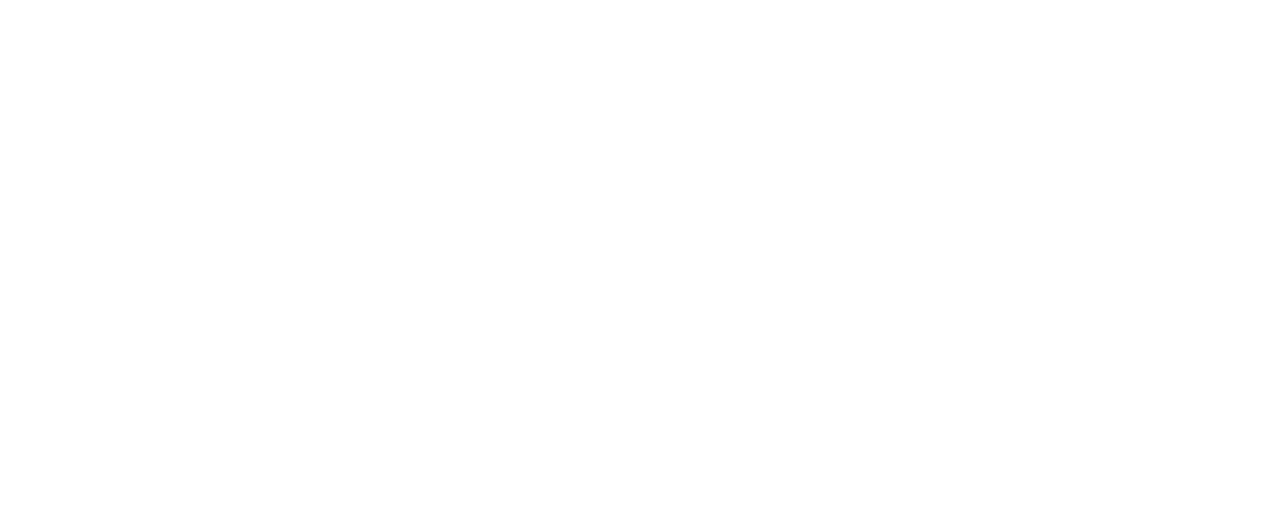
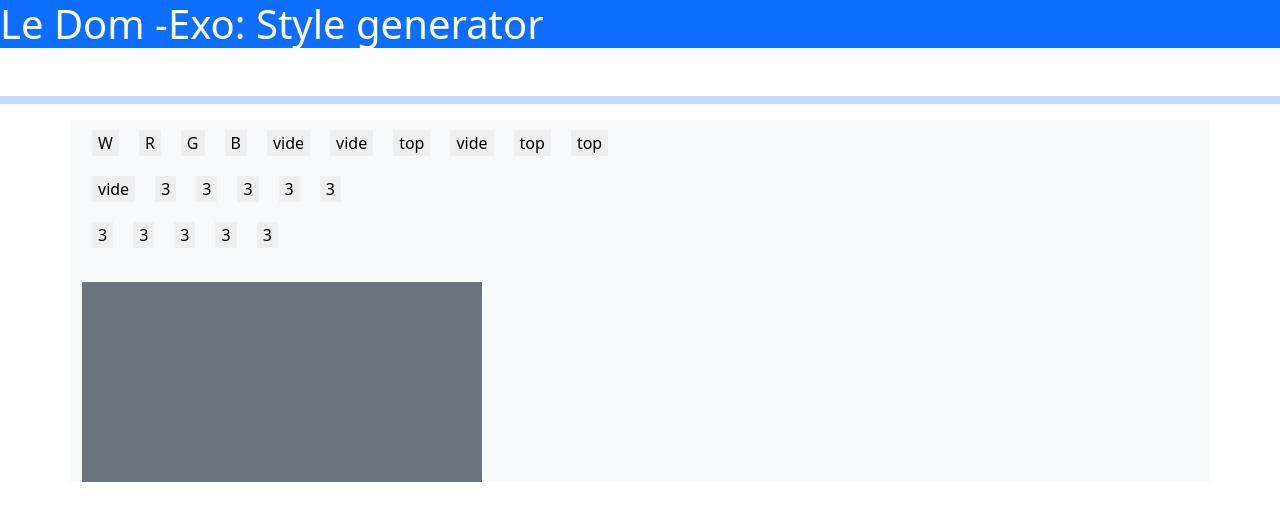
Before and after one commit to philippeK22/js_dom_generator, a plain HTML site: page index.html in a window 1280 px wide. Drawn offline with nearby package versions, Linux system fonts and the light colour scheme.

Commit message:
creation des div

```diff
--- a/index.html
+++ b/index.html
@@ -5,11 +5,40 @@
     <meta http-equiv="X-UA-Compatible" content="IE=edge">
     <meta name="viewport" content="width=device-width, initial-scale=1.0">
     <title>generator style</title>
+    <link rel="stylesheet" href="./public/css/style.css">
+    <link href="https://cdn.jsdelivr.net/npm/bootstrap@5.1.3/dist/css/bootstrap.min.css" rel="stylesheet" integrity="sha384-1BmE4kWBq78iYhFldvKuhfTAU6auU8tT94WrHftjDbrCEXSU1oBoqyl2QvZ6jIW3" crossorigin="anonymous">
 </head>
 <body>
     <header>
+        <h1 class="bg-primary text-white">Le Dom -Exo: Style generator</h1>
+        <br>
+        <hr class="bg-primary p-1">
 
     </header>
+    <section class="bg-light container">
+        <div class="firstDiv">
+            <button>W</button><button>R</button><button>G</button><button>B</button><button>vide</button><button>vide</button><button>top</button><button>vide</button><button>top</button><button>top</button>
 
+        </div>
+        <div class="secondDiv">
+            <button>vide</button><button>3</button><button>3</button><button>3</button><button>3</button><button>3</button>
+        </div>
+
+        <div class="thirdDiv">
+            <button>3</button><button>3</button><button>3</button><button>3</button><button>3</button>
+        </div>
+        <br>
+        <div style="height: 200px; width: 400px; border: black 3px;" class="bg-secondary">
+
+        </div>
+
+    </section>
+
+
+
+
+
+
+    <script src="./public/js/main.js"></script>
 </body>
 </html>
--- a/public/css/style.css
+++ b/public/css/style.css
@@ -0,0 +1,28 @@
+*{
+    margin: 0;
+    border: none;
+}
+
+.firstDiv{
+    display: flex;
+
+
+}
+.firstDiv button{
+    margin: 10px;
+}
+
+.secondDiv{
+    display: flex;
+}
+.secondDiv button{
+    margin: 10px;
+}
+
+.thirdDiv{
+    display: flex;
+}
+.thirdDiv button{
+    margin: 10px;
+
+}
```
